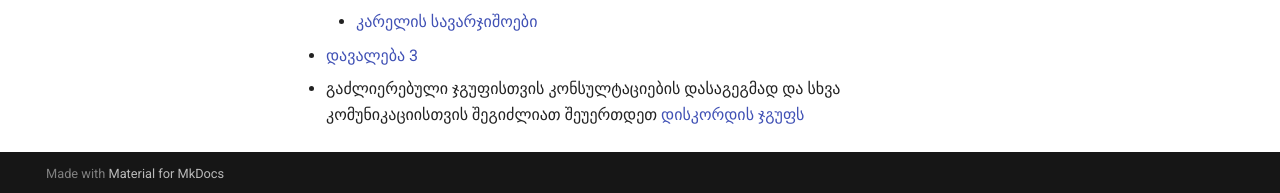
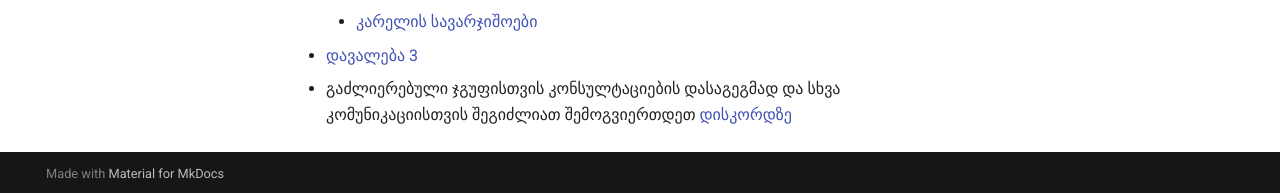
Before and after one commit to freeuni-digital-technologies-archive/22s, an MkDocs documentation site: the page built from content/00_review.md, in a window 1280 px wide and 1373 px high. Shown: the part 1177-1370 px from the top of the window. Built offline with MkDocs 1.6.1 and Material for MkDocs 9.7.7, drawn with Linux system fonts in a browser that asks for light colours.

Commit message:
fix typo

```diff
--- a/content/00_review.md
+++ b/content/00_review.md
@@ -29,4 +29,4 @@
 - სემინარი
 	- [კარელის სავარჯიშოები](/classwork/03_karel_exercises)
 - [დავალება 3](/homework/03_karel)
-- გაძლიერებული ჯგუფისთვის კონსულტაციების დასაგეგმად და სხვა კომუნიკაციისთვის შეგიძლიათ შეუერთდეთ [დისკორდის ჯგუფს]([https://discord.gg/mbspxQNf](https://discord.gg/mbspxQNf))
+- გაძლიერებული ჯგუფისთვის კონსულტაციების დასაგეგმად და სხვა კომუნიკაციისთვის შეგიძლიათ შემოგვიერთდეთ [დისკორდზე](https://discord.gg/mbspxQNf)
```
